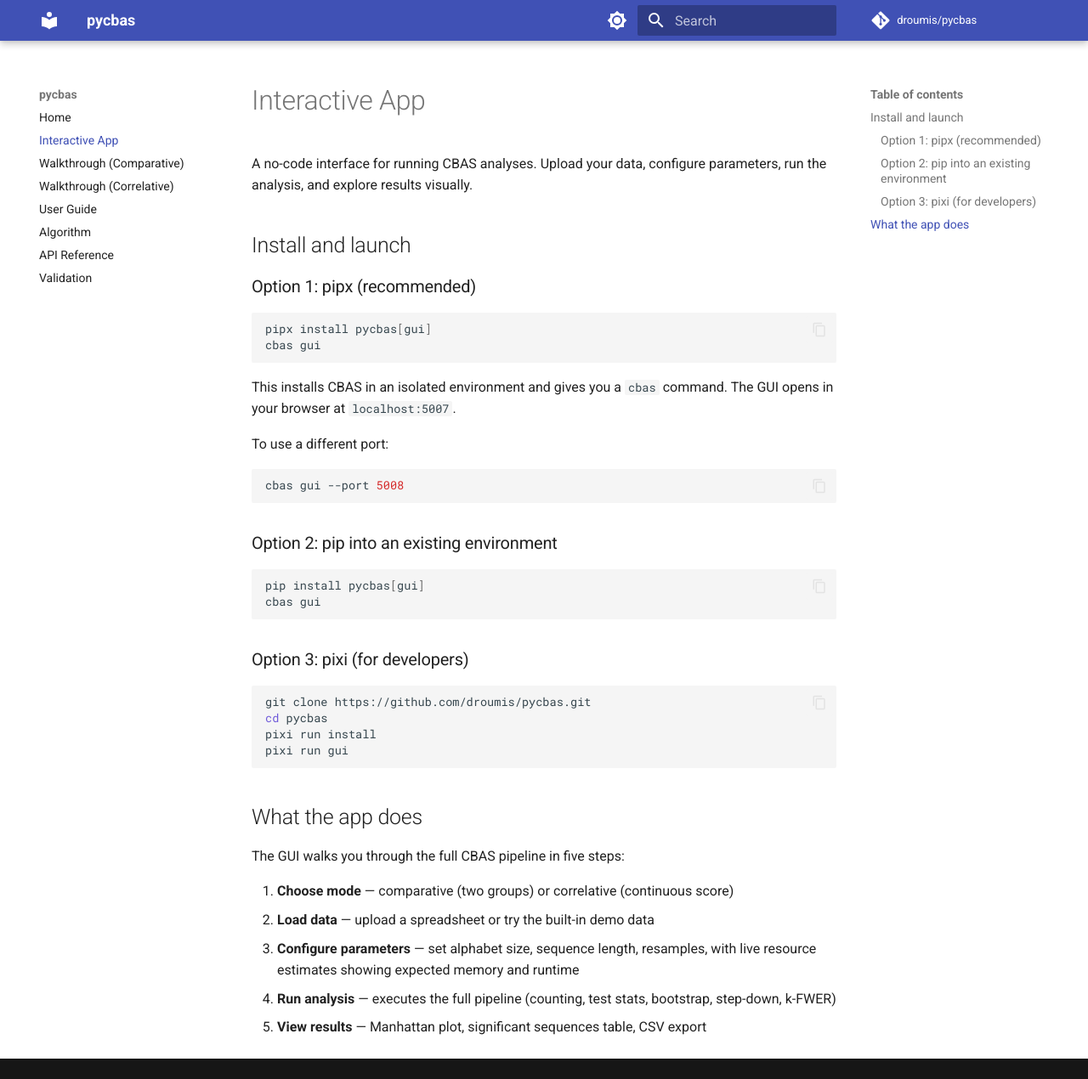
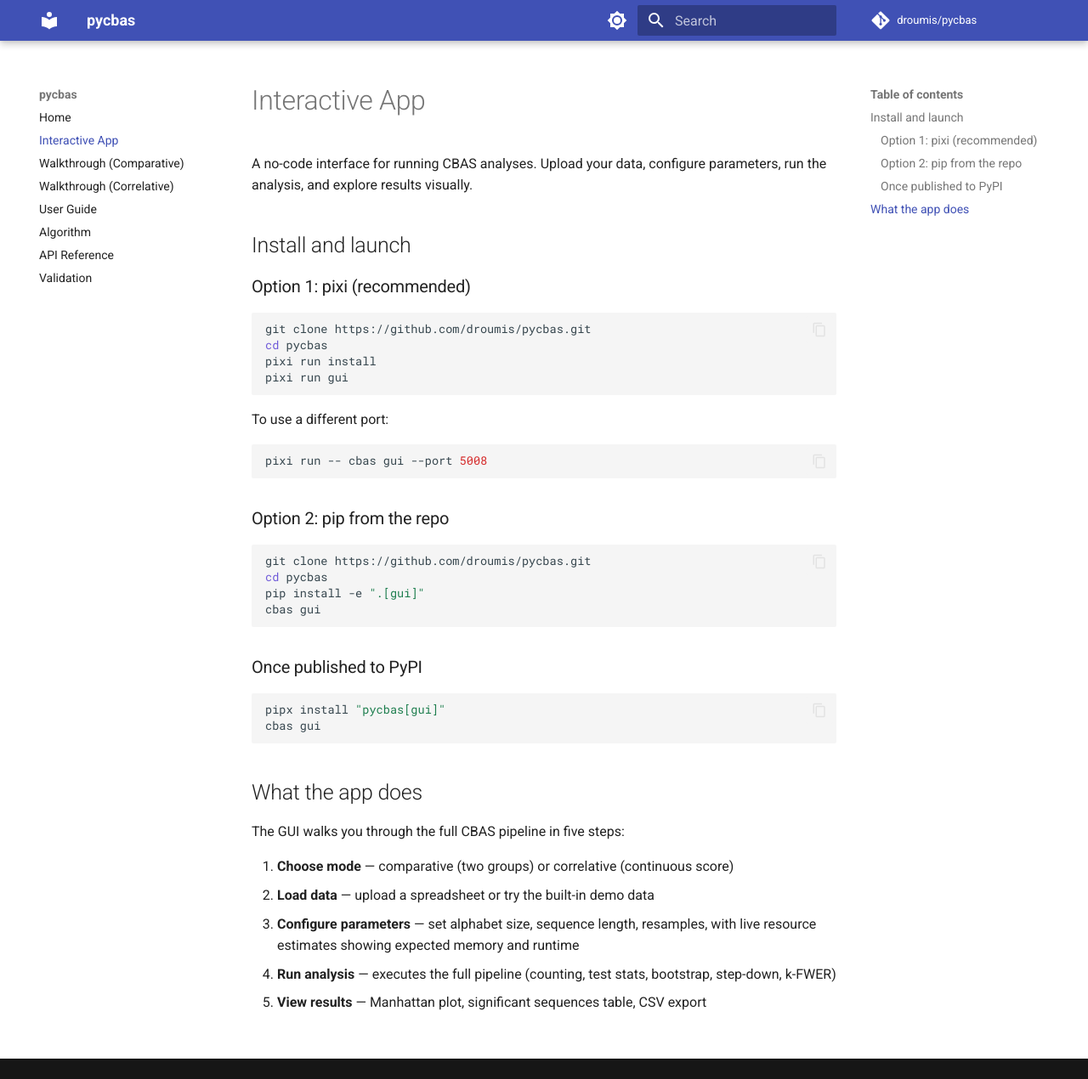
Before and after one commit to droumis/pycbas, an MkDocs documentation site: the page built from docs/app.md, in a window 1280 px wide and 1270 px high. Shown: the whole window at 85% size. Built offline with MkDocs 1.6.1 and Material for MkDocs 9.7.7, drawn with Linux system fonts in a browser that asks for light colours; comment, search, counter and statistics services are not loaded.

Commit message:
Fix app install docs to reflect current state
Package isn't on PyPI yet, so pipx won't work. Show pixi and pip-from-repo
as the current install paths, with a note about pipx once published.

Co-Authored-By: Claude Opus 4.6 <noreply@anthropic.com>

````diff
--- a/docs/app.md
+++ b/docs/app.md
@@ -4,35 +4,35 @@ A no-code interface for running CBAS analyses. Upload your data, configure param
 
 ## Install and launch
 
-### Option 1: pipx (recommended)
-
-```bash
-pipx install pycbas[gui]
-cbas gui
-```
-
-This installs CBAS in an isolated environment and gives you a `cbas` command. The GUI opens in your browser at `localhost:5007`.
-
-To use a different port:
-
-```bash
-cbas gui --port 5008
-```
-
-### Option 2: pip into an existing environment
-
-```bash
-pip install pycbas[gui]
-cbas gui
-```
-
-### Option 3: pixi (for developers)
+### Option 1: pixi (recommended)
 
 ```bash
 git clone https://github.com/droumis/pycbas.git
 cd pycbas
 pixi run install
 pixi run gui
+```
+
+To use a different port:
+
+```bash
+pixi run -- cbas gui --port 5008
+```
+
+### Option 2: pip from the repo
+
+```bash
+git clone https://github.com/droumis/pycbas.git
+cd pycbas
+pip install -e ".[gui]"
+cbas gui
+```
+
+### Once published to PyPI
+
+```bash
+pipx install "pycbas[gui]"
+cbas gui
 ```
 
 ## What the app does
````
